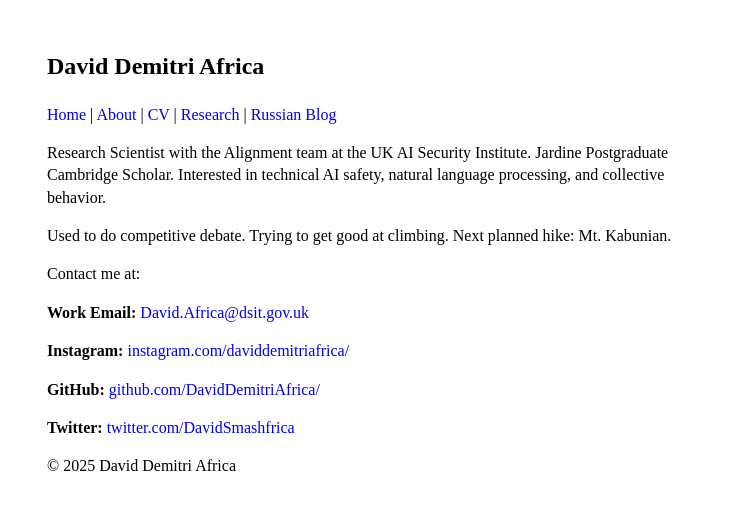
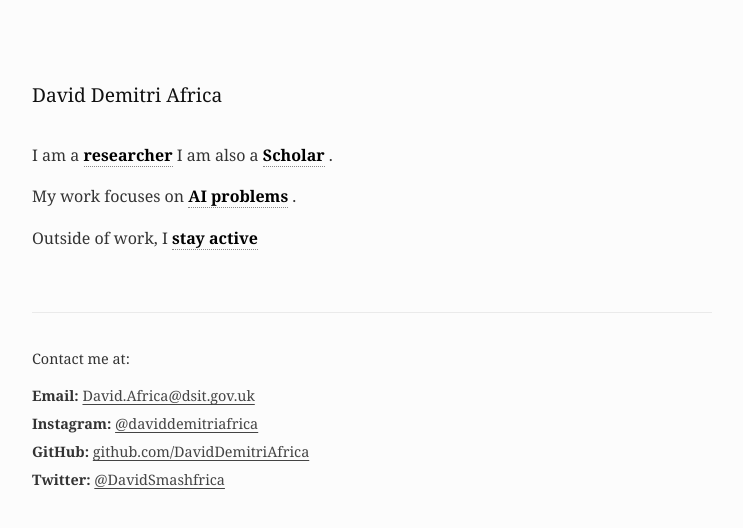
Before and after one commit to DavidDemitriAfrica/daviddemitriafrica.github.io, a Jekyll site: the page index.html, which Jekyll copies as it is, in a window 1280 px wide. Shown: the top 528 px of the page, without its empty margins (268-1011 px from the left). Built offline with Jekyll 4.4.1, drawn with Linux system fonts in a browser that asks for light colours.

Commit message:
trying to add telescopic text?

```diff
--- a/index.html
+++ b/index.html
@@ -1,20 +1,174 @@
----
-layout: default
-title: "David Demitri Africa"
----
+<!DOCTYPE html>
+<html lang="en">
+<head>
+    <meta charset="UTF-8">
+    <meta name="viewport" content="width=device-width, initial-scale=1.0">
+    <title>David Demitri Africa</title>
+    <style>
+        /* 1. Typography & Layout - Minimalist & Academic */
+        body {
+            font-family: 'Georgia', 'Times New Roman', Times, serif;
+            line-height: 1.6;
+            color: #333;
+            max-width: 680px;
+            margin: 80px auto;
+            padding: 0 20px;
+            background-color: #fcfcfc;
+        }
 
-<p>
-    Research Scientist with the Alignment team at the UK AI Security Institute. Jardine Postgraduate Cambridge Scholar. Interested in technical AI safety, natural language processing, and collective behavior.
-</p>
-<p>
-    Used to do competitive debate. Trying to get good at climbing. Next planned hike: Mt. Kabunian.
-</p>
-<p>
-    Contact me at:
-</p>
-<nav>
-    <p><strong>Work Email:</strong> <a href="mailto:David.Africa@dsit.gov.uk">David.Africa@dsit.gov.uk</a></p>
-    <p><strong>Instagram:</strong> <a href="https://www.instagram.com/daviddemitriafrica/" target="_blank">instagram.com/daviddemitriafrica/</a></p>
-    <p><strong>GitHub:</strong> <a href="https://github.com/DavidDemitriAfrica/" target="_blank">github.com/DavidDemitriAfrica/</a></p>
-    <p><strong>Twitter:</strong> <a href="https://x.com/DavidSmashfrica" target="_blank">twitter.com/DavidSmashfrica</a></p>
-</nav>
+        h1 {
+            font-weight: normal;
+            font-size: 1.2rem;
+            margin-bottom: 2rem;
+            color: #111;
+        }
+
+        /* 2. The Telescopic Logic */
+
+        /* The expanded text is hidden by default */
+        .content {
+            display: none;
+            opacity: 0;
+            transition: opacity 0.5s ease-in;
+        }
+
+        /* The clickable word */
+        .trigger {
+            cursor: pointer;
+            border-bottom: 1px dotted #888;
+            color: #000;
+            font-weight: 600;
+            transition: background 0.2s;
+        }
+
+        .trigger:hover {
+            background-color: #efefef;
+            border-bottom: 1px solid #000;
+        }
+
+        /* When we add the 'expanded' class via JS:
+           1. Hide the trigger
+           2. Show the content inline */
+        .expanded > .trigger {
+            display: none;
+        }
+
+        .expanded > .content {
+            display: inline;
+            animation: fadeIn 0.6s forwards;
+        }
+
+        @keyframes fadeIn {
+            from { opacity: 0; }
+            to { opacity: 1; }
+        }
+
+        /* 3. Footer / Contact Styling */
+        footer {
+            margin-top: 60px;
+            padding-top: 20px;
+            border-top: 1px solid #eaeaea;
+            font-size: 0.9rem;
+        }
+
+        .contact-list p {
+            margin: 5px 0;
+        }
+
+        a {
+            color: #444;
+            text-decoration: underline;
+            text-decoration-thickness: 1px;
+            text-underline-offset: 3px;
+        }
+
+        a:hover {
+            background-color: #efefef;
+        }
+    </style>
+</head>
+<body>
+
+    <header>
+        <h1>David Demitri Africa</h1>
+    </header>
+
+    <main>
+        <p>
+            I am a
+            <span class="telescope">
+                <span class="trigger" onclick="expand(this)">researcher</span>
+                <span class="content">
+                    Research Scientist
+                    <span class="telescope">
+                        <span class="trigger" onclick="expand(this)">working on safety</span>
+                        <span class="content">
+                            with the Alignment team at the UK AI Security Institute
+                        </span>
+                    </span>.
+                </span>
+            </span>
+            I am also a
+            <span class="telescope">
+                <span class="trigger" onclick="expand(this)">Scholar</span>
+                <span class="content">Jardine Postgraduate Cambridge Scholar</span>
+            </span>.
+        </p>
+
+        <p>
+            My work focuses on
+            <span class="telescope">
+                <span class="trigger" onclick="expand(this)">AI problems</span>
+                <span class="content">
+                    technical AI alignment,
+                    <span class="telescope">
+                        <span class="trigger" onclick="expand(this)">NLP</span>
+                        <span class="content">natural language processing</span>
+                    </span>,
+                    and collective behavior
+                </span>
+            </span>.
+        </p>
+
+        <p>
+            Outside of work, I
+            <span class="telescope">
+                <span class="trigger" onclick="expand(this)">stay active</span>
+                <span class="content">
+                    used to do competitive debate, but am now trying to get good at
+                    <span class="telescope">
+                        <span class="trigger" onclick="expand(this)">climbing</span>
+                        <span class="content">
+                            climbing (highest grade climbed: V6)
+                        </span>
+                    </span>.
+                    My next planned hike is
+                    <span class="telescope">
+                        <span class="trigger" onclick="expand(this)">a mountain</span>
+                        <span class="content">Mt. Kabunian</span>
+                    </span>.
+                </span>
+            </span>
+        </p>
+    </main>
+
+    <footer>
+        <p>Contact me at:</p>
+        <div class="contact-list">
+            <p><strong>Email:</strong> <a href="mailto:David.Africa@dsit.gov.uk">David.Africa@dsit.gov.uk</a></p>
+            <p><strong>Instagram:</strong> <a href="https://www.instagram.com/daviddemitriafrica/" target="_blank">@daviddemitriafrica</a></p>
+            <p><strong>GitHub:</strong> <a href="https://github.com/DavidDemitriAfrica/" target="_blank">github.com/DavidDemitriAfrica</a></p>
+            <p><strong>Twitter:</strong> <a href="https://x.com/DavidSmashfrica" target="_blank">@DavidSmashfrica</a></p>
+        </div>
+    </footer>
+
+    <script>
+        // The logic requires finding the parent <span> and adding a class to it.
+        function expand(element) {
+            // "element" is the clickable trigger word.
+            // We want to add the class "expanded" to its parent container.
+            element.parentElement.classList.add("expanded");
+        }
+    </script>
+</body>
+</html>
```
